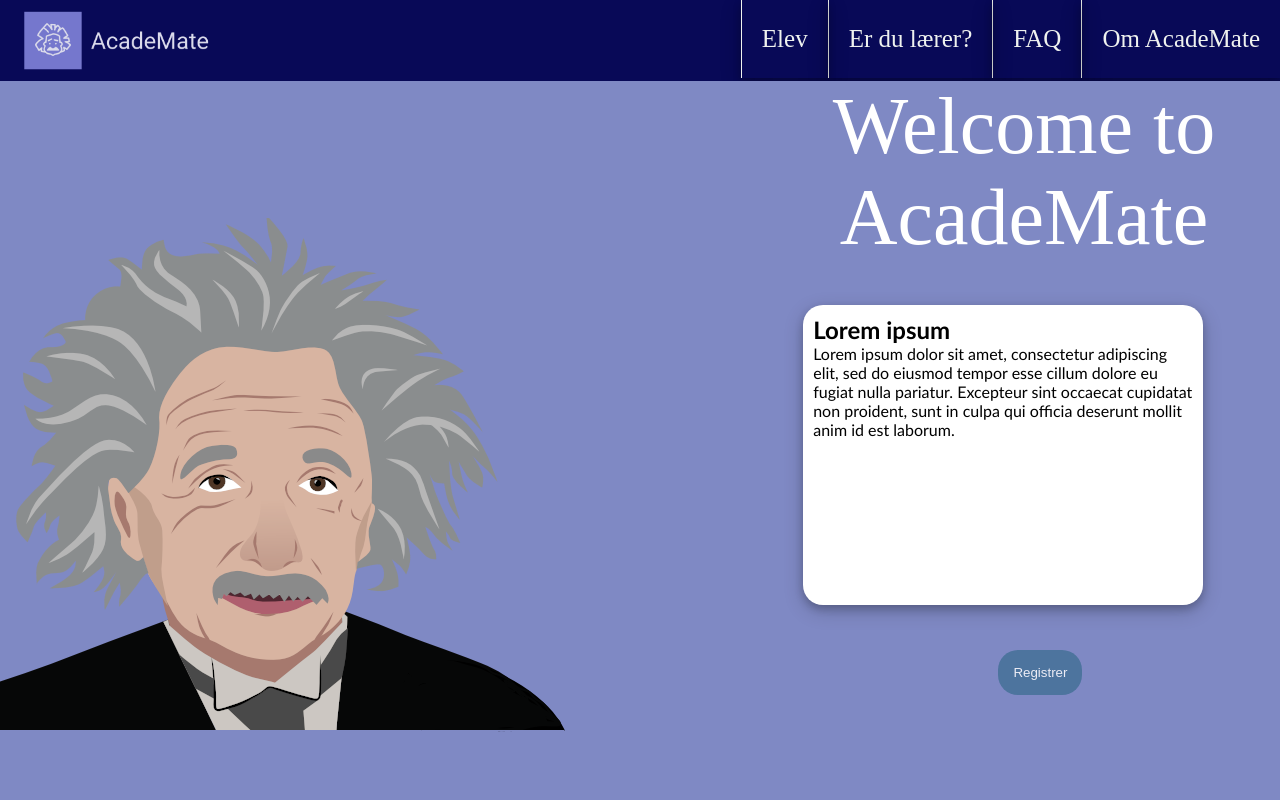
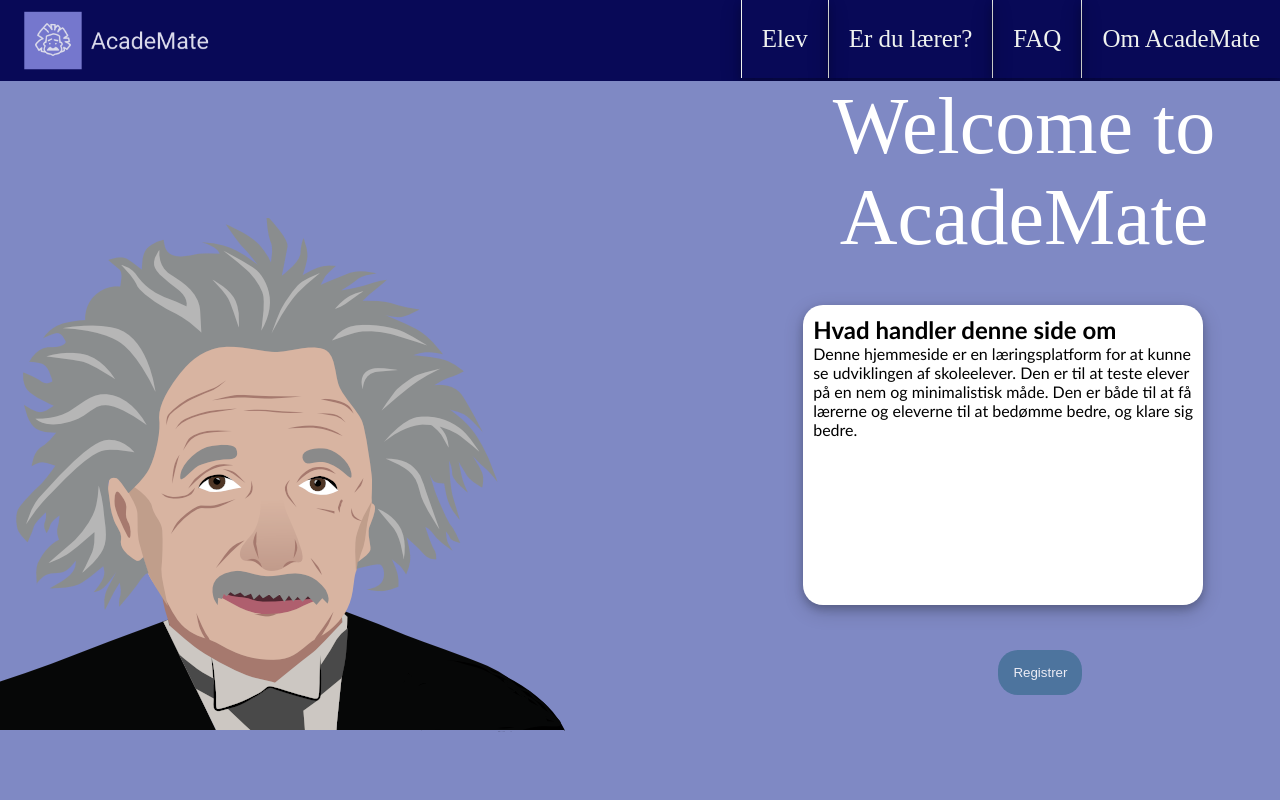
Before and after one commit to Wistoft2410/Mini-Eksamen-DDU, a Python web app: template templates/hovedmenu.html in a window 1280 px wide. Run offline with Jinja, Linux system fonts and the light colour scheme; the template is opened without the code that fills it, so the values that code supplies are empty.

Commit message:
update hovedmenu

```diff
--- a/templates/hovedmenu.html
+++ b/templates/hovedmenu.html
@@ -8,12 +8,11 @@
     </div>
 
     <div class="info">
-        <h2>Lorem ipsum</h2>
-        <p>Lorem ipsum dolor sit amet, consectetur
-        adipiscing elit, sed do eiusmod tempor
-        esse cillum dolore eu fugiat nulla pariatur.
-        Excepteur sint occaecat cupidatat non proident, sunt in culpa
-        qui officia deserunt mollit anim id est laborum.</p>
+        <h2>Hvad handler denne side om</h2>
+        <p>Denne hjemmeside er en læringsplatform for at kunne se udviklingen af skoleelever.
+            Den er til at teste elever på en nem og minimalistisk måde.
+            Den er både til at få lærerne og eleverne til at bedømme bedre, og klare sig bedre.
+            </p>
     </div>
 
     <img id = "ab" src="../../static/images/ab.png" alt="ab">
```
